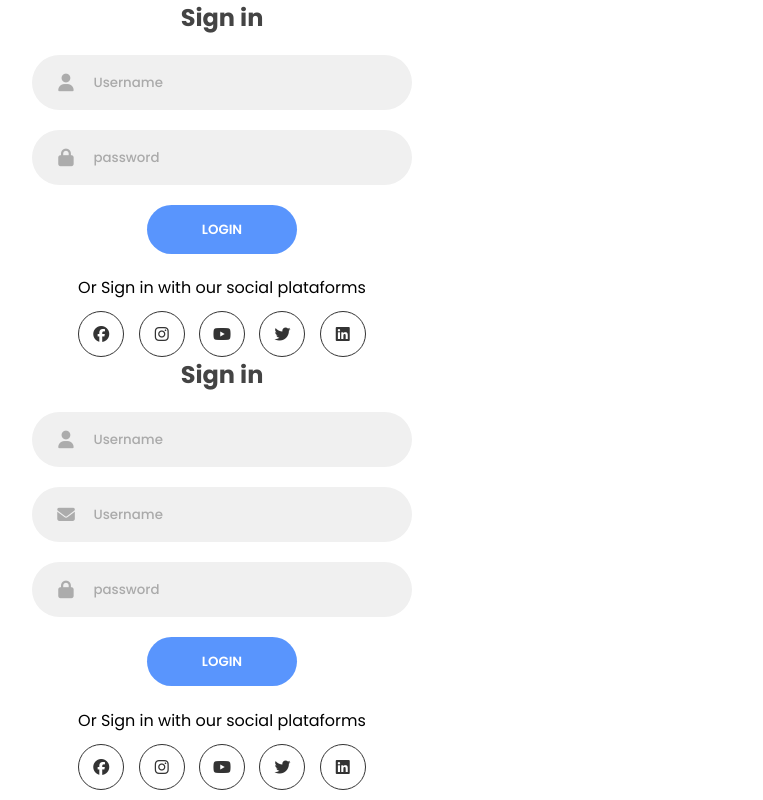
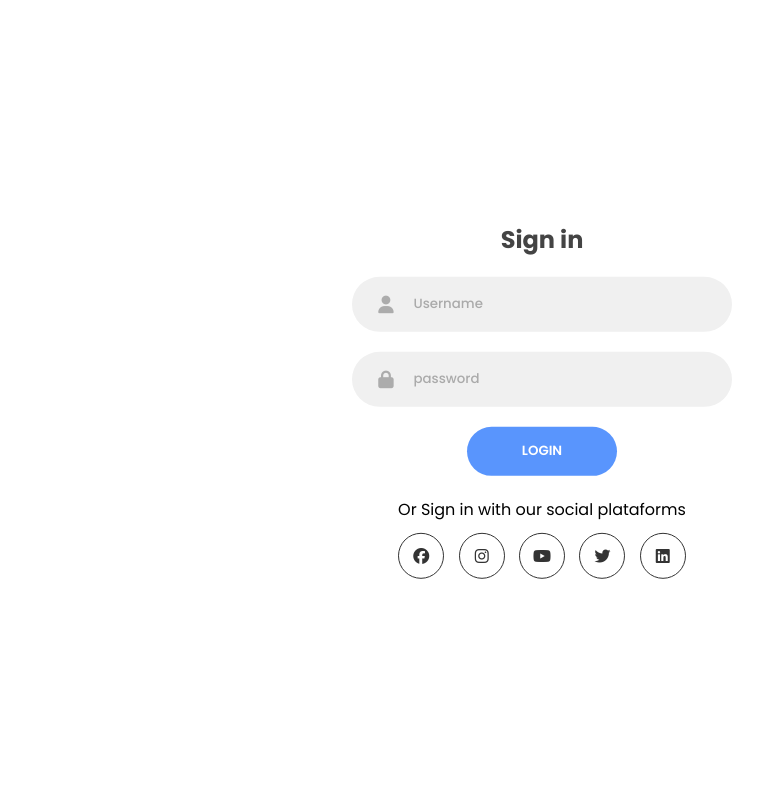
Before and after one commit to castrodev37/responsible-signin-signup, a plain HTML site: page index.html in a window 1280 px wide. Shown: the whole page, without its empty margins (418-1181 px from the left). Drawn offline with Linux system fonts and the light colour scheme.

Commit message:
config form container with grid and hide signup form

```diff
--- a/index.html
+++ b/index.html
@@ -32,22 +32,22 @@
                     </div>
                 </form>
                 <form class="sign-up-form">
-                    <h2 class="title">Sign in</h2>
+                    <h2 class="title">Sign up</h2>
                     <div class="input-field">
                         <i class="fas fa-user"></i>
                         <input type="text" placeholder="Username">
                     </div>
                     <div class="input-field">
                         <i class="fas fa-envelope"></i>
-                        <input type="text" placeholder="Username">
+                        <input type="text" placeholder="Email">
                     </div>
                     <div class="input-field">
                         <i class="fas fa-lock"></i>
                         <input type="password" placeholder="password">
                     </div>
-                    <input type="submit" value="Login" class="btn solid">
+                    <input type="submit" value="Sign up" class="btn solid">
 
-                    <p class="social-text">Or Sign in with our social plataforms</p>
+                    <p class="social-text">Or Sign up with our social plataforms</p>
                     <div class="social-media">
                         <a class="social-icon" href="#"><i class="fab fa-facebook"></i></a>
                         <a class="social-icon" href="#"><i class="fab fa-instagram"></i></a>
--- a/style.css
+++ b/style.css
@@ -21,19 +21,44 @@ body, input{
     overflow: hidden;
 }
 
-/*.container .form-container{
+.container .form-container{
     position: absolute;
     top: 0;
     left: 0;
     width: 100%;
     height: 100%;
-}*/
+}
+
+.container .form-container .signin-signup{
+    position: absolute;
+    top: 50%;
+    left: 75%;
+    transform: translate(-50%, -50%);
+    width: 50%;
+    display: grid; /*para sobrepor os forms*/
+    grid-template-columns: 1fr; /*idem*/
+}
 
 .container .form-container .signin-signup form{
     display: flex;
-    flex-direction: column;
     justify-content: center;
     align-items: center;
+    padding: 0 5rem;
+    overflow: hidden;
+    flex-direction: column;
+    grid-column: 1 / 2; /*para sobrepor os forms*/
+    grid-row: 1 / 2; /*para sobrepor os forms*/
+}
+
+.container .form-container .signin-signup
+.sign-in-form{
+    z-index: 1;
+}
+
+ .container .form-container .signin-signup
+.sign-up-form{
+    z-index: 2;
+    opacity: 0;
 }
 
 .container .form-container .signin-signup form h2{
```
